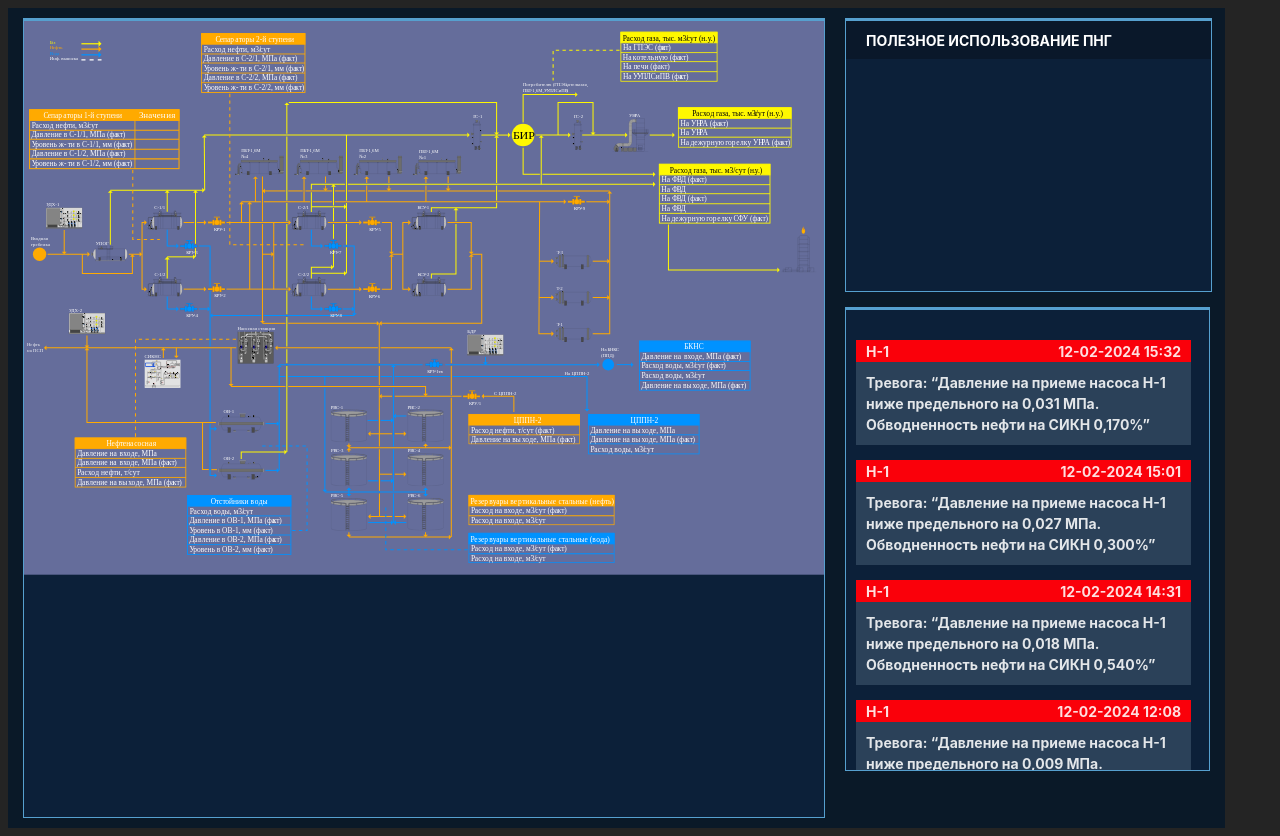
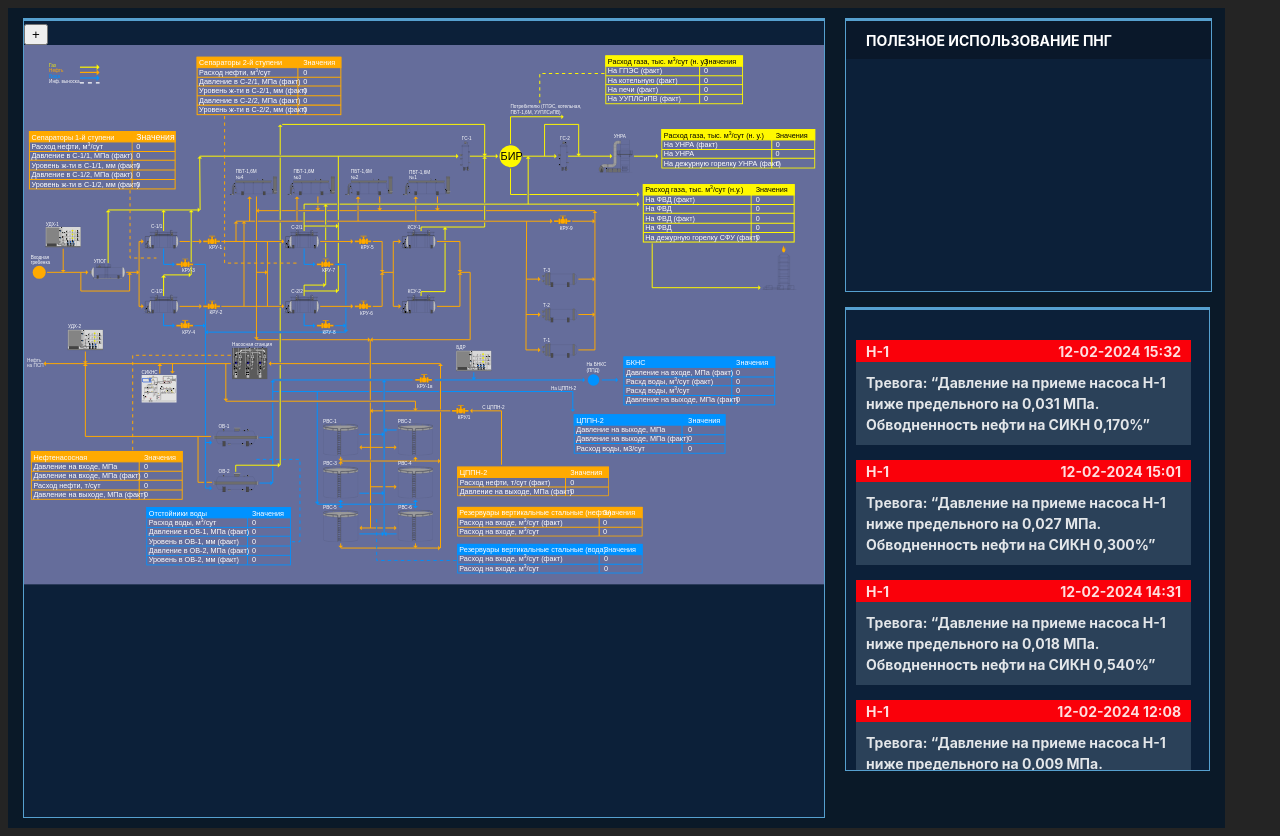
Before and after one commit to minordm/remizoff_proj, a React (Vite) app: page / in a window 1280 px wide. Shown: the top 836 px of the page. Built offline with nearby package versions, Linux system fonts and the light colour scheme.

Commit message:
изменил таблички в svg-схеме, добавил счетчик по клику

```diff
--- a/src/layout/Main/BodyScheme/BodyScheme.jsx
+++ b/src/layout/Main/BodyScheme/BodyScheme.jsx
@@ -1,11 +1,23 @@
 import "./BodyScheme.css";
 import { ReactSVG } from "react-svg";
+import { useState } from 'react';
 
 export default function BodyScheme() {
+  const [count, setCount] = useState(0);
 
   return (
     <div className="body-scheme">
-      <ReactSVG src="./scheme2-01-1.svg" className='scheme1' />
+      <button onClick={() => setCount(count + 1)}>+</button>
+      <ReactSVG
+        src="./scheme2-01-1.svg"
+        className="scheme1"
+        beforeInjection={(svg) => {
+          const textElement = svg.querySelector("#oilСonsumption");
+          if (textElement) {
+            textElement.textContent = count;
+          }
+        }}
+      />
     </div>
   );
 }
```
Also changed, not shown: public/scheme2-01-1.svg.
